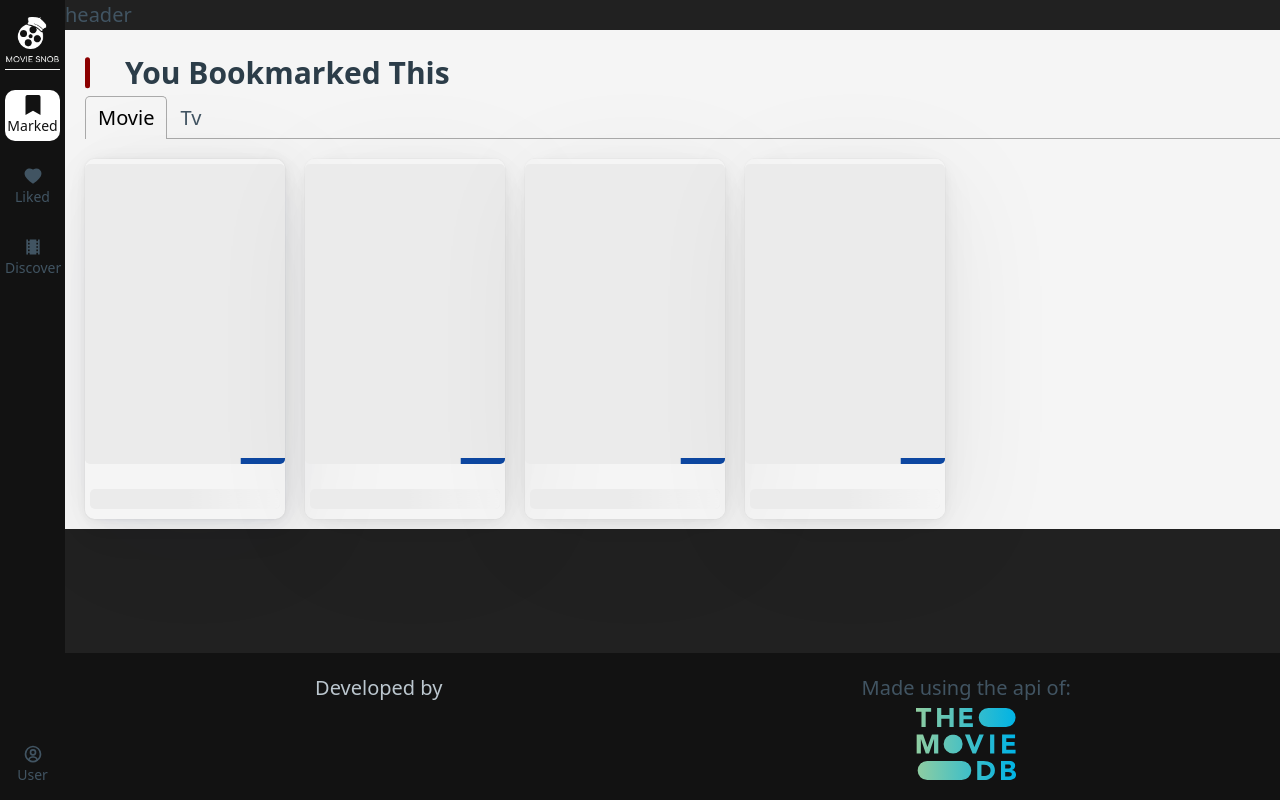
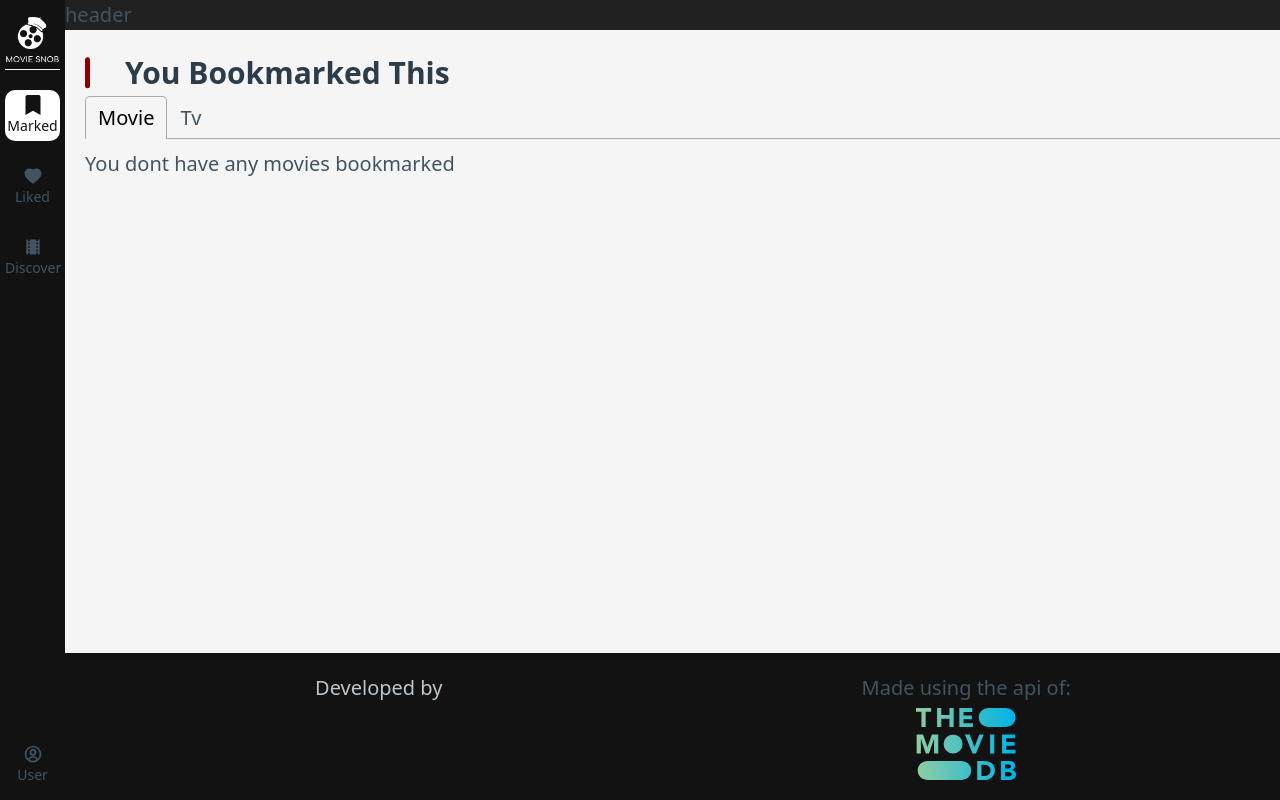
Before and after one commit to fabiancgc12/movie-snob, a Next.js app: page /bookmark in a window 1280 px wide. Built offline with nearby package versions, Linux system fonts and the light colour scheme.

Commit message:
displaying message if there isn't any movies/show bookmarked

```diff
--- a/src/pages/bookmark.tsx
+++ b/src/pages/bookmark.tsx
@@ -25,12 +25,12 @@ export default function BookMarkPage(){
             const parsedStore = JSON.parse(store) as ProductStore;
             setMovies(Object.values(parsedStore.movie))
             setTv(Object.values(parsedStore.tv))
-            setReady(true)
         }
+        setReady(true)
     }, []);
 
     return (
-        <div data-theme="light">
+        <div data-theme="light" className={"full-h"}>
             <Section title={"You Bookmarked this"}>
                 <Tabs>
                     <TabList>
@@ -38,14 +38,20 @@ export default function BookMarkPage(){
                         <Tab>Tv</Tab>
                     </TabList>
                     <TabPanel>
-                        <PosterGrid>
-                            {ready ? <PosterList media={movies} mediaType={"movie"}/> : defaultPosters}
-                        </PosterGrid>
+                        {ready
+                            ? movies.length > 0
+                                ? <PosterGrid><PosterList media={movies} mediaType={"movie"}/></PosterGrid>
+                                : <p>You dont have any movies bookmarked</p>
+                            : <PosterGrid>{defaultPosters}</PosterGrid>
+                        }
                     </TabPanel>
                     <TabPanel>
-                        <PosterGrid>
-                            {ready ? <PosterList media={tv} mediaType={"tv"}/> : defaultPosters}
-                        </PosterGrid>
+                        {ready
+                            ? tv.length > 0
+                                ? <PosterGrid><PosterList media={tv} mediaType={"tv"}/></PosterGrid>
+                                : <p>You dont have any tv shows bookmarked</p>
+                            : <PosterGrid>{defaultPosters}</PosterGrid>
+                        }
                     </TabPanel>
                 </Tabs>
             </Section>
--- a/src/styles/globals.css
+++ b/src/styles/globals.css
@@ -137,3 +137,7 @@ article{
 .react-tabs__tab:focus:after{
   background: var(--background-color);
 }
+
+.full-h{
+  height: 100%;
+}
```
